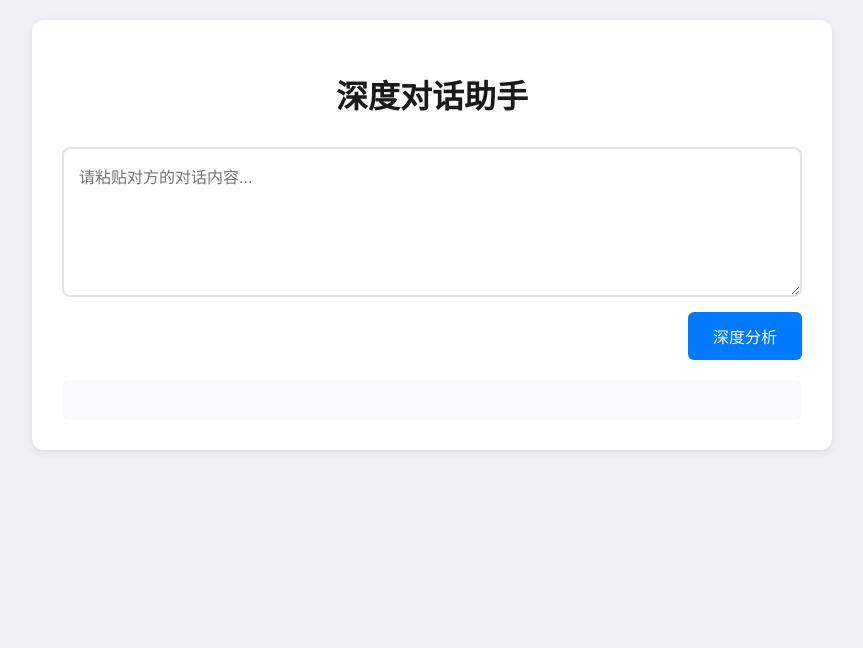
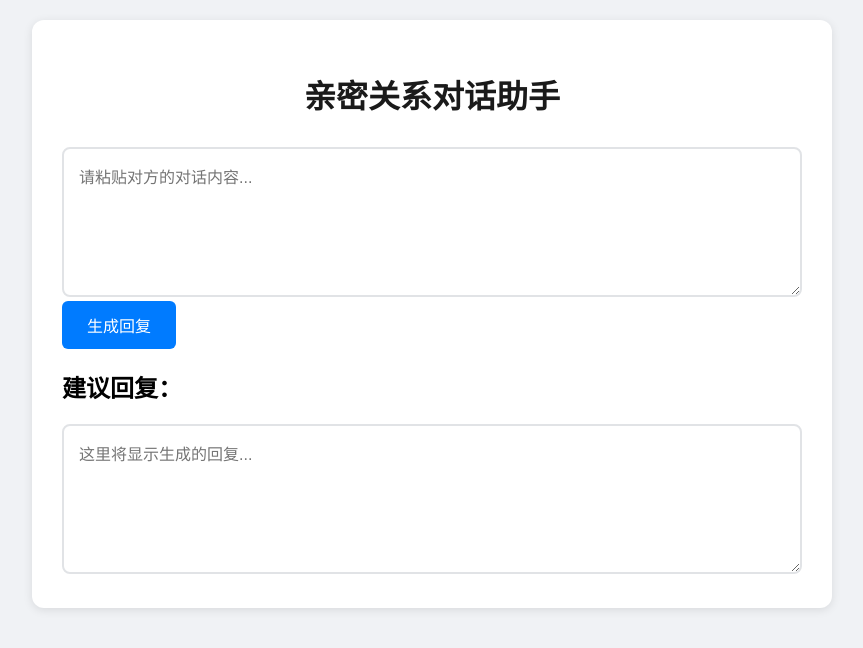
Before and after one commit to xiaowuwudi/hahahahala, a plain HTML site: page index.html in a window 1280 px wide. Shown: the whole page, without its empty margins (208-1071 px from the left). Drawn offline with Linux system fonts and the light colour scheme.

Commit message:
Update index.html

```diff
--- a/index.html
+++ b/index.html
@@ -3,25 +3,26 @@
 <head>
     <meta charset="UTF-8">
     <meta name="viewport" content="width=device-width, initial-scale=1.0">
-    <meta name="description" content="通过AI分析帮助建立深度亲密关系">
-    <title>深度对话助手</title>
+    <title>亲密关系对话助手</title>
     <link rel="stylesheet" href="style.css">
 </head>
 <body>
     <div class="container">
-        <h1>深度对话助手</h1>
-        <div class="input-section">
+        <h1>亲密关系对话助手</h1>
+        <form id="chat-form">
             <textarea
-                id="inputText"
+                id="user-input"
                 placeholder="请粘贴对方的对话内容..."
-                aria-label="对话内容输入框"
+                required
             ></textarea>
-            <button id="analyzeBtn" aria-label="开始分析">
-                深度分析
-            </button>
-        </div>
-        <div id="loading" class="hidden">分析中...（约需10-20秒）</div>
-        <div id="result" class="result-box"></div>
+            <button type="submit">生成回复</button>
+        </form>
+        <h2>建议回复：</h2>
+        <textarea
+            id="response-output"
+            readonly
+            placeholder="这里将显示生成的回复..."
+        ></textarea>
     </div>
     <script src="script.js"></script>
 </body>
```
